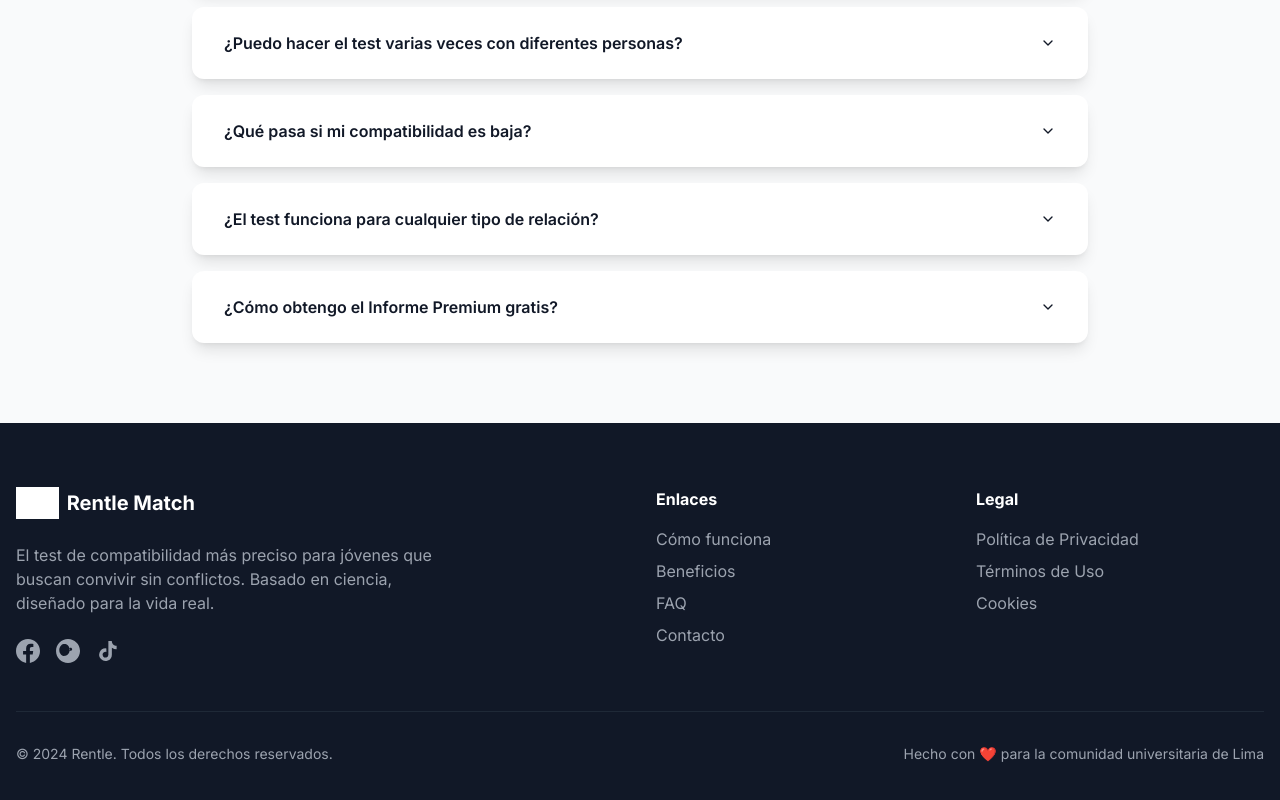
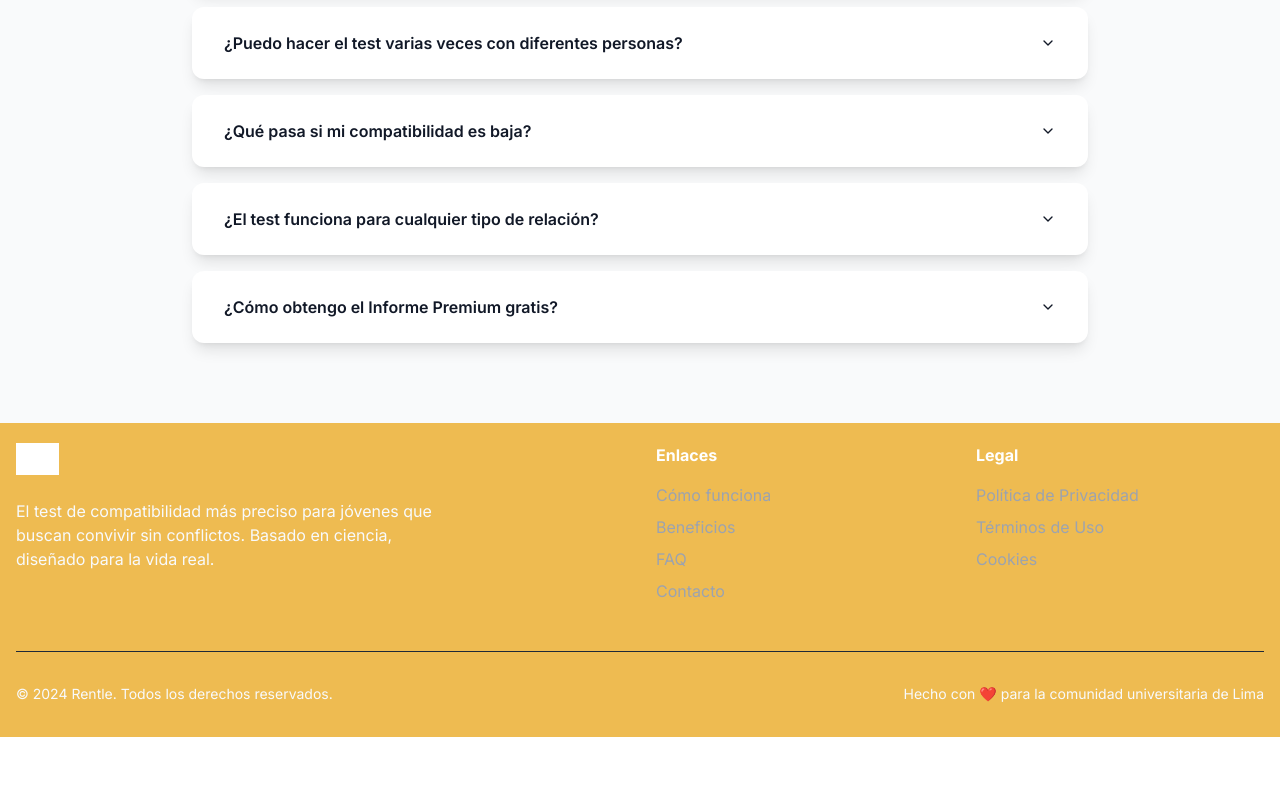
Before and after one commit to saubinaud/roomie-match-landing, a React (Vite) app: page / in a window 1280 px wide. Shown: the part 4300-5100 px from the top of the page. After the commit the page ends 5037 px from the top, so only its background shows below. Built offline with nearby package versions, Linux system fonts and the light colour scheme; grey boxes are pictures that could not be loaded.

Commit message:
Visual edit in Lovable
Edited UI in Lovable

```diff
--- a/src/components/Footer.tsx
+++ b/src/components/Footer.tsx
@@ -1,44 +1,18 @@
-
 import React from 'react';
-
 const Footer = () => {
-  return (
-    <footer className="bg-gray-900 text-white py-16">
+  return <footer className="text-white bg-[#eebb51] py-[20px]">
       <div className="container mx-auto px-4">
         <div className="grid md:grid-cols-4 gap-8">
           <div className="md:col-span-2">
             <div className="flex items-center space-x-2 mb-6">
-              <img
-                src="https://rentle-tli.com/roomie-mvp/logos%20rentle-11.png"
-                alt="Rentle Logo"
-                className="h-8 w-auto brightness-0 invert"
-              />
-              <span className="text-xl font-bold">Rentle Match</span>
+              <img src="https://rentle-tli.com/roomie-mvp/logos%20rentle-11.png" alt="Rentle Logo" className="h-8 w-auto brightness-0 invert" />
+
             </div>
-            <p className="text-gray-400 mb-6 max-w-md">
+            <p className="mb-6 max-w-md text-slate-50">
               El test de compatibilidad más preciso para jóvenes que buscan convivir sin conflictos.
               Basado en ciencia, diseñado para la vida real.
             </p>
-            <div className="flex space-x-4">
-              <a href="#" className="text-gray-400 hover:text-white transition-colors">
-                <span className="sr-only">Facebook</span>
-                <svg className="w-6 h-6" fill="currentColor" viewBox="0 0 24 24">
-                  <path d="M24 12.073c0-6.627-5.373-12-12-12s-12 5.373-12 12c0 5.99 4.388 10.954 10.125 11.854v-8.385H7.078v-3.47h3.047V9.43c0-3.007 1.792-4.669 4.533-4.669 1.312 0 2.686.235 2.686.235v2.953H15.83c-1.491 0-1.956.925-1.956 1.874v2.25h3.328l-.532 3.47h-2.796v8.385C19.612 23.027 24 18.062 24 12.073z"/>
-                </svg>
-              </a>
-              <a href="#" className="text-gray-400 hover:text-white transition-colors">
-                <span className="sr-only">Instagram</span>
-                <svg className="w-6 h-6" fill="currentColor" viewBox="0 0 24 24">
-                  <path d="M12.017 0C5.396 0 .029 5.367.029 11.987c0 6.62 5.367 11.987 11.988 11.987 6.62 0 11.987-5.367 11.987-11.987C24.014 5.367 18.637.001 12.017.001zM8.449 16.988c-1.297 0-2.448-.49-3.336-1.297C3.794 14.379 3.29 12.799 3.29 11.103c0-1.695.504-3.275 1.823-4.587C6.001 5.509 7.152 5.019 8.449 5.019c1.297 0 2.448.49 3.336 1.297 1.319 1.312 1.823 2.892 1.823 4.587 0 1.696-.504 3.276-1.823 4.588-.888.807-2.039 1.297-3.336 1.297zm7.718-6.695c0 .858-.697 1.555-1.555 1.555-.858 0-1.555-.697-1.555-1.555 0-.858.697-1.555 1.555-1.555.858 0 1.555.697 1.555 1.555z"/>
-                </svg>
-              </a>
-              <a href="#" className="text-gray-400 hover:text-white transition-colors">
-                <span className="sr-only">TikTok</span>
-                <svg className="w-6 h-6" fill="currentColor" viewBox="0 0 24 24">
-                  <path d="M19.59 6.69a4.83 4.83 0 01-3.77-4.25V2h-3.45v13.67a2.89 2.89 0 01-5.2 1.74 2.89 2.89 0 012.31-4.64 2.93 2.93 0 01.88.13V9.4a6.84 6.84 0 00-.88-.05A6.33 6.33 0 005 20.1a6.34 6.34 0 0010.86-4.43v-7a8.16 8.16 0 004.77 1.52v-3.4a4.85 4.85 0 01-1-.1z"/>
-                </svg>
-              </a>
-            </div>
+
           </div>
 
           <div>
@@ -61,19 +35,17 @@ const Footer = () => {
           </div>
         </div>
 
-        <div className="border-t border-gray-800 mt-12 pt-8">
+        <div className="border-t border-gray-800 mt-12 pt-8 my-[13px] py-0">
           <div className="flex flex-col md:flex-row justify-between items-center">
-            <p className="text-gray-400 text-sm">
+            <p className="text-sm text-slate-50">
               © 2024 Rentle. Todos los derechos reservados.
             </p>
-            <p className="text-gray-400 text-sm mt-2 md:mt-0">
+            <p className="text-sm mt-2 md:mt-0 text-slate-50">
               Hecho con ❤️ para la comunidad universitaria de Lima
             </p>
           </div>
         </div>
       </div>
-    </footer>
-  );
+    </footer>;
 };
-
 export default Footer;
```
